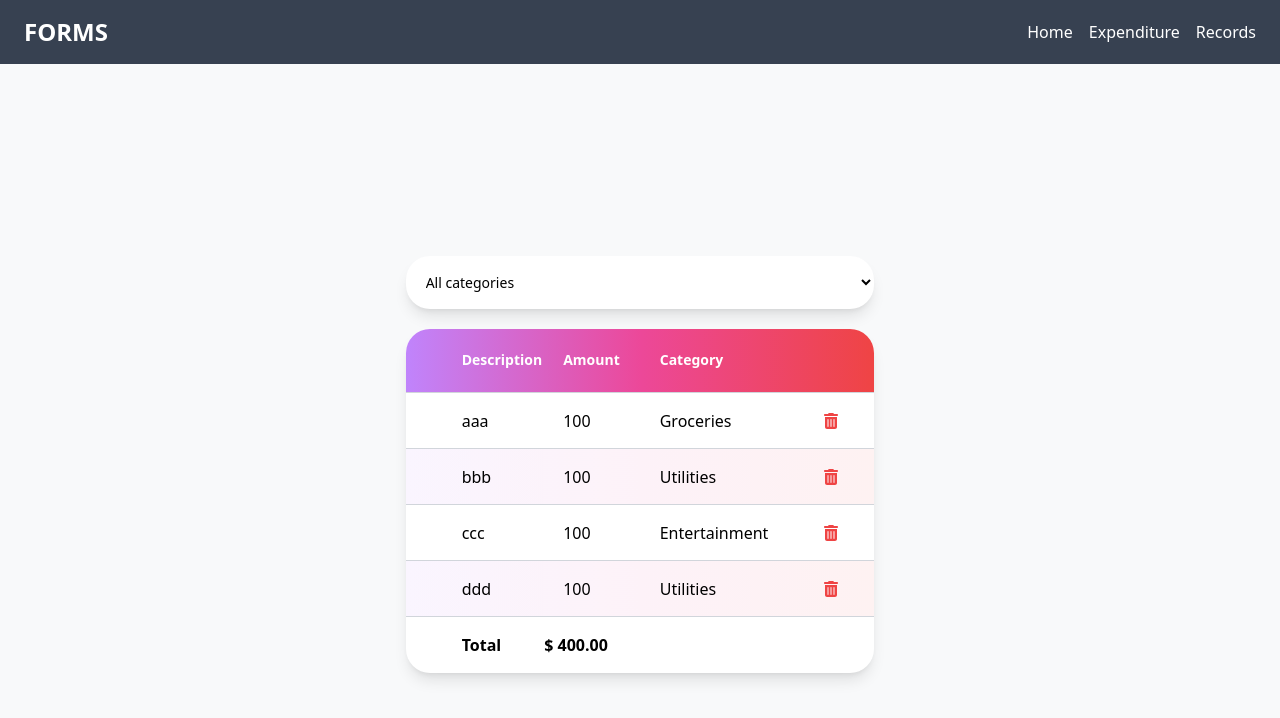
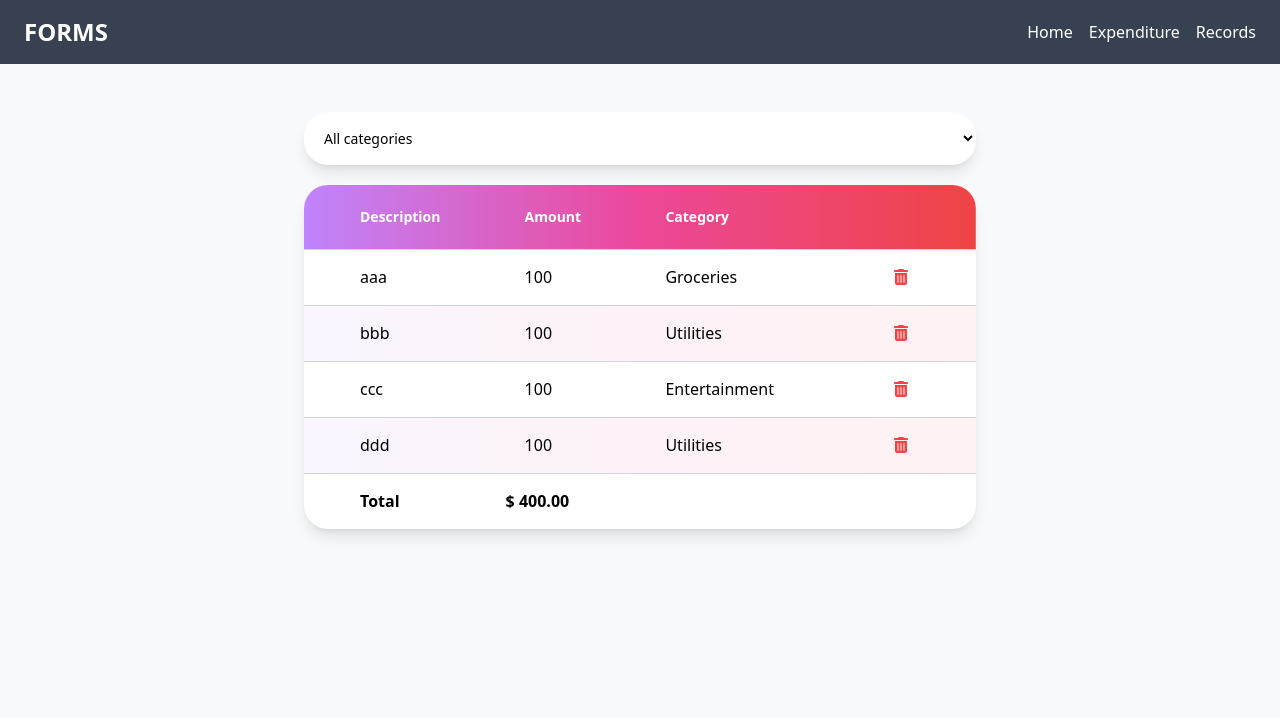
Before and after one commit to ChShehroz/React-hook-forms, a React (Vite) app: page /expense in a window 1280 px wide. Shown: the top 718 px of the page. Built offline with nearby package versions, Linux system fonts and the light colour scheme.

Commit message:
record setting

```diff
--- a/src/Container/ExpensePage/ExpensePage.tsx
+++ b/src/Container/ExpensePage/ExpensePage.tsx
@@ -17,8 +17,7 @@ const ExpensePage = () => {
       : expense.filter((e) => e.category === selectedCategory);
 
   return (
-    <div className="flex flex-col justify-center items-center h-screen bg-[#f8f9fa]">
-      <div>
+    <div className="my-12">
       <ExpenseFilter
         onSelectCategory={(category) => setSelectedCategory(category)}
       />
@@ -28,7 +27,6 @@ const ExpensePage = () => {
         onDelete={(id) => setExpense(expense.filter((e) => e.id != id))}
       />
     </div>
-    </div>
   );
 };
 
--- a/src/Expense-tracker/Component/ExpenseFilter.tsx
+++ b/src/Expense-tracker/Component/ExpenseFilter.tsx
@@ -6,6 +6,7 @@ interface Props {
 
 const ExpenseFilter = ({ onSelectCategory }: Props) => {
   return (
+    <div className="flex justify-center items-center">
       <select
         className="min-w-max max-w-2xl w-full p-4 mb-5 rounded-3xl outline-none transition duration-150 ease-in-out bg-white shadow-lg text-sm focus:ring-2 focus:ring-blue-300"
         onChange={(event) => onSelectCategory(event.target.value)}
@@ -17,6 +18,7 @@ const ExpenseFilter = ({ onSelectCategory }: Props) => {
           </option>
         ))}
       </select>
+    </div>
   );
 };
 
--- a/src/Expense-tracker/Component/ExpenseList.tsx
+++ b/src/Expense-tracker/Component/ExpenseList.tsx
@@ -18,7 +18,7 @@ const ExpenseList = ({ expenses, onDelete }: Props) => {
   if (expenses.length === 0) return null;
 
   return (
-    <div className="w-full flex justify-center items-center">
+    <div className="flex justify-center items-center">
       <table className="min-w-max max-w-2xl w-full table-auto text-left bg-white rounded-3xl shadow-lg">
         <thead className="bg-gradient-to-r from-purple-400 via-pink-500 to-red-500 text-white ">
           <tr className="even:bg-gray-50/50 w-full h-16 border-gray-300 border-b py-8">
@@ -44,7 +44,7 @@ const ExpenseList = ({ expenses, onDelete }: Props) => {
               <td className="px-5">
                 <div className="group relative">
                   <button
-                    className="border border-none hover:border-red-500 text-red-500 hover:bg-red-500 hover:text-white px-4 py-1 rounded-full"
+                    className="border border-none hover:border-red-500 text-red-500 hover:bg-red-500 hover:text-white px-3 py-1.5 rounded-md"
                     onClick={() => onDelete(expense.id)}
                   >
                     <FontAwesomeIcon icon={faTrashCan} />
--- a/src/assets/Style/index.css
+++ b/src/assets/Style/index.css
@@ -1,3 +1,7 @@
 @import "tailwindcss/base";
 @import "tailwindcss/components";
 @import "tailwindcss/utilities";
+
+body {
+  background-color: #f8f9fa;
+}
```
Lines whose indentation alone changed are shown as unchanged.
